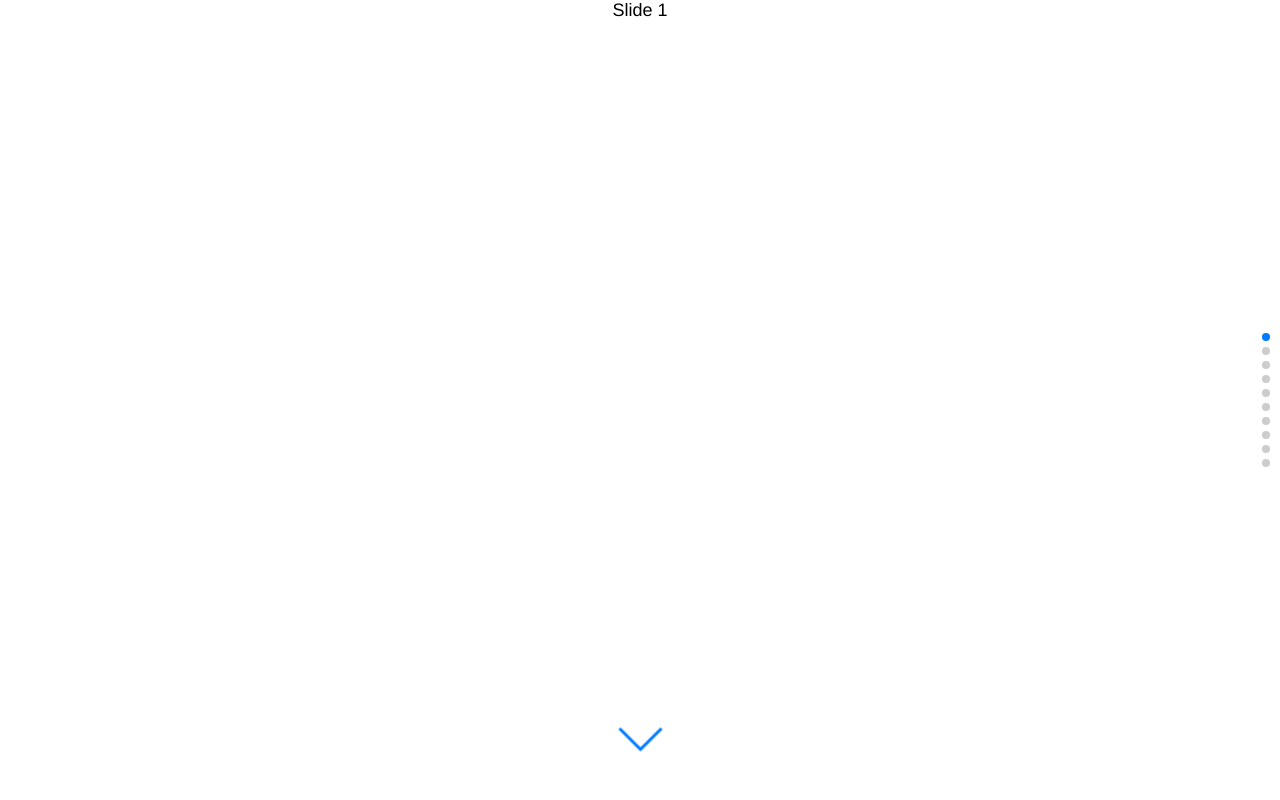
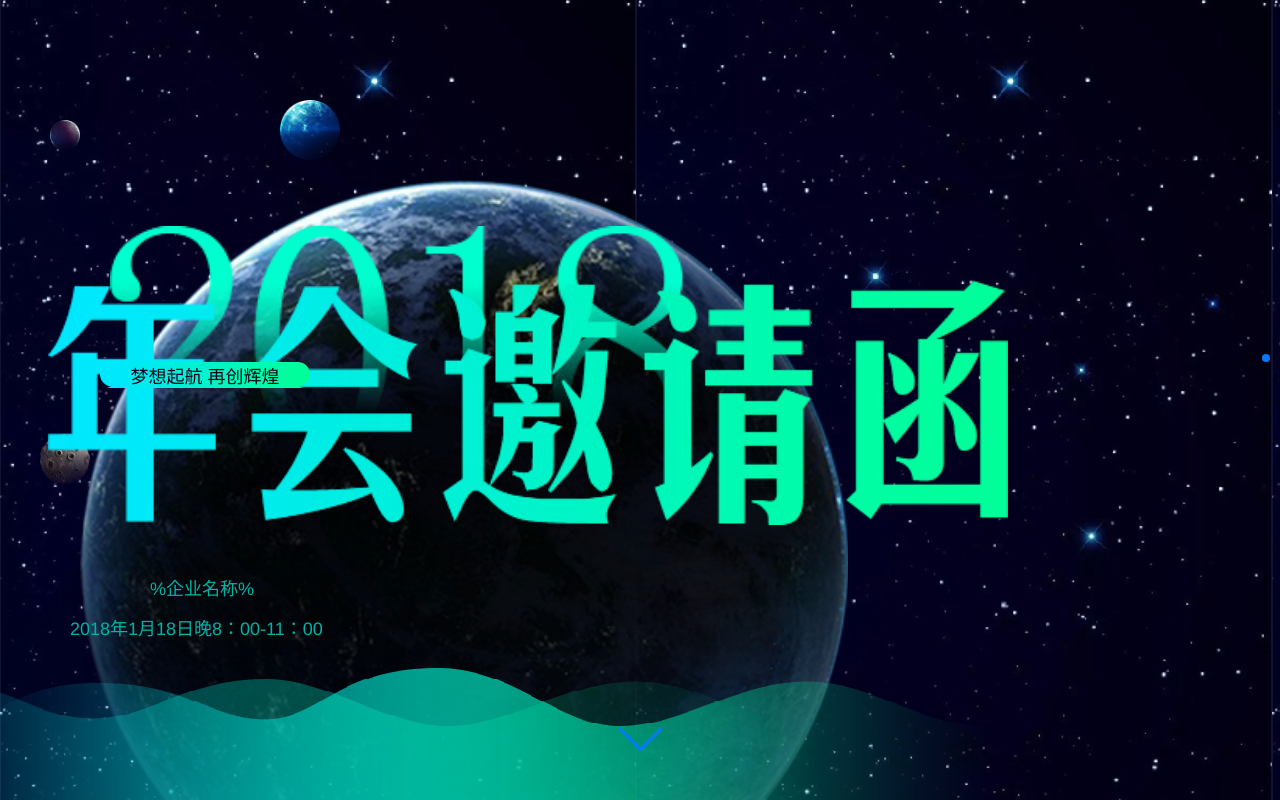
Before and after one commit to lvneili/lvneili.github.io, a plain HTML site: page swiper3/index.html in a window 1280 px wide. Drawn offline with nearby package versions, Linux system fonts and the light colour scheme.

Commit message:
微场景第一屏

```diff
--- a/swiper3/css/style.css
+++ b/swiper3/css/style.css
@@ -1,3 +1,8 @@
+*{
+	margin:0;
+	padding:0;
+	box-sizing: border-box;
+}
 html, body {
       position: relative;
       height: 100%;
@@ -29,3 +34,91 @@ html, body {
     	 bottom:5%;
     	 transform: rotate(90deg);
     }
+/*s1 第一屏 样式 -开始*/
+.s1{
+	background:url(../img/bj.png);
+	height: 100%;
+	position: relative;
+	/*设置当前元素为相对定位*/
+}
+.s1 img{
+	position: absolute;
+	/*设置图片的绝对定位*/
+}
+.s1 .header img:nth-of-type(1){
+	width: 30px;
+	top:120px;
+	left:50px;
+}
+.s1 .header img:nth-of-type(2){
+	width: 60px;
+	top:100px;
+	left:280px;
+}
+.s1 .header img:nth-of-type(3){
+	width: 50px;
+	top:434px;
+	left:40px;
+}
+.s1 .header img:nth-of-type(4){
+	width: 50px;
+	top:406px;
+	left:310px;
+
+}
+.s1 .header img:nth-of-type(5){
+	width: 60%;
+	top:180px;
+	left:80px;
+}
+.s1 .main img:nth-of-type(1){
+	width: 45%;
+	top:226px;
+	left:110px;
+
+}
+.s1 .main img:nth-of-type(2){
+	width: 75%;
+	top:280px;
+	left:48px;
+
+}
+.s1 .main .img9{
+
+	position: absolute;
+	top:362px;
+	left:100px;
+	color:#190015;
+	background:url(../img/9.png);
+	background-size:100%;
+	width: 210px;
+	font-size: Arial;
+	border-radius: 10px;;
+
+
+}
+
+.s1 .footer p:nth-of-type(1){
+	color:#01b3a3;
+
+	position: absolute;
+	bottom:200px;
+	left:150px;
+
+}
+.s1 .footer p:nth-of-type(2){
+	color:#01b3a3;
+	position: absolute;
+	bottom:160px;
+	left:70px;
+
+}
+.s1 .footer img{
+		position: absolute;
+		bottom:0px;
+		left:-206px;
+}
+.s1 .footer img:nth-of-type(1){
+		bottom:0px;
+		left:-34px;
+}
--- a/swiper3/index.html
+++ b/swiper3/index.html
@@ -16,16 +16,37 @@
   <!-- Swiper -->
   <div class="swiper-container">
     <div class="swiper-wrapper">
-      <div class="swiper-slide">Slide 1</div>
-      <div class="swiper-slide">Slide 2</div>
-      <div class="swiper-slide">Slide 3</div>
-      <div class="swiper-slide">Slide 4</div>
-      <div class="swiper-slide">Slide 5</div>
-      <div class="swiper-slide">Slide 6</div>
-      <div class="swiper-slide">Slide 7</div>
-      <div class="swiper-slide">Slide 8</div>
-      <div class="swiper-slide">Slide 9</div>
-      <div class="swiper-slide">Slide 10</div>
+      <div class="swiper-slide">
+
+      		<div class="s1">
+      			<div class="header">
+      			<img src="img/1.png" alt="" />
+      			<img src="img/2.png" alt="" />
+      			<img src="img/3.png" alt="" />
+      			<img src="img/4.png" alt="" />
+      			<img src="img/6.png" alt="" />
+      			</div>
+      			<div class="main">
+      				<img src="img/7.png" alt="" />
+      				<img src="img/8.png" alt="" />
+      				<p class="img9">梦想起航 再创辉煌</p>
+      			</div>
+      			<div class="footer">
+      				<p>%企业名称%</p>
+      				<p>2018年1月18日晚8：00-11：00</p>
+      				<img src="img/11.png" alt="" />
+      				<img src="img/10.png" alt="" />
+      			</div>
+      		</div>
+
+      </div>
+      <div class="swiper-slide"></div>
+      <div class="swiper-slide"><img src="img/3.jpg" alt="" /></div>
+      <div class="swiper-slide"><img src="img/4.jpg" alt="" /></div>
+      <div class="swiper-slide"><img src="img/5.jpg" alt="" /></div>
+      <div class="swiper-slide"><img src="img/6.jpg" alt="" /></div>
+      <div class="swiper-slide"><img src="img/7.jpg" alt="" /></div>
+
     </div>
     <!-- Add Pagination  小圆点 -->
     <div class="swiper-pagination"></div>
```
